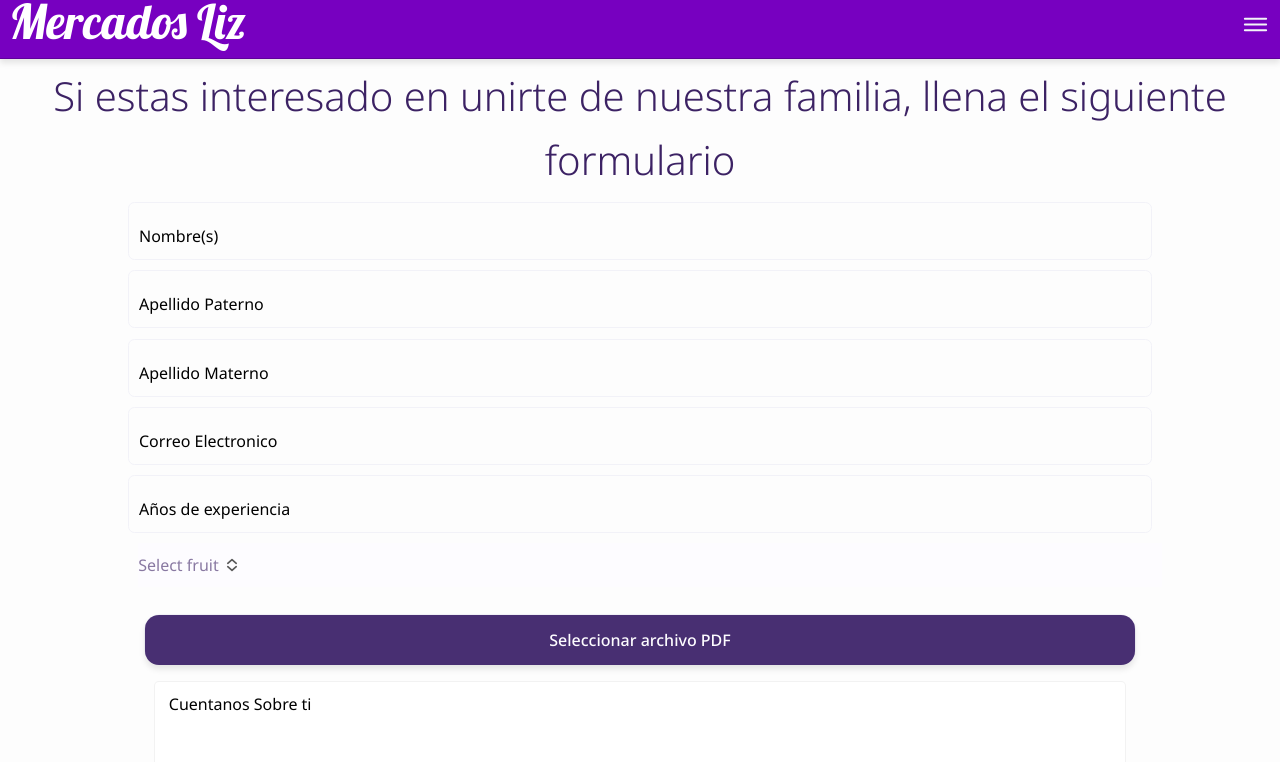
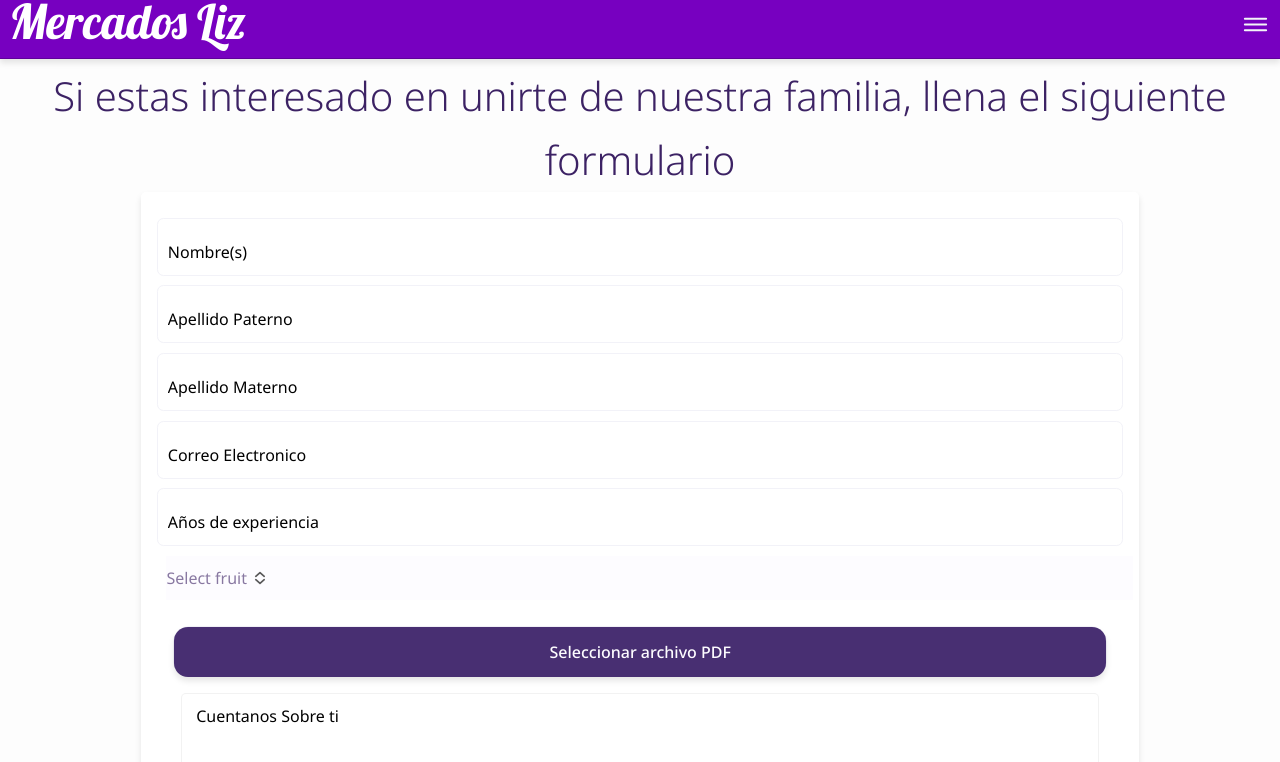
Before and after one commit to AresNative/mercados-liz-landing-page, a React (Vite) app: page /Reclutamiento in a window 1280 px wide. Shown: the top 762 px of the page. Built offline with nearby package versions, Linux system fonts and the light colour scheme.

Commit message:
cambios a formulario

```diff
--- a/src/pages/Reclutamiento.tsx
+++ b/src/pages/Reclutamiento.tsx
@@ -11,7 +11,6 @@ const Reclutamiento = () => {
 
     return (
         <Page titulo="Reclutamiento" >
-
             <form className="margen-pagina">
                     <p className="sub-titulos">Si estas interesado en unirte de nuestra familia,
                         llena el siguiente formulario </p>
@@ -21,7 +20,12 @@ const Reclutamiento = () => {
                         alignContent: "center",
                         justifyContent: "center",
                         width: "80%",
-                    margin: "auto"
+                    margin: "auto",
+                    background: 'white',
+                    padding: '1rem',
+                    borderRadius: '5px',
+                    boxShadow: '0 4px 6px #0000001a' ,
+
                     }}>
                         <Input label="Nombre(s) " type="text" />
                         <Input label="Apellido Paterno" type="text" />
@@ -33,10 +37,11 @@ const Reclutamiento = () => {
                         <textarea className="textarea"> Cuentanos Sobre ti </textarea>
                         <CheckBox label="Acepto los terminos y condiciones al envio de mis datos." />
                         <Button type="submit" color="default" label="Enviar datos" />{/*Enviar informacion*/}
-
                 </div>
                 </form>
+
         </Page>
+
     )
 }
 export default Reclutamiento;
--- a/src/pages/margen-pagina.css
+++ b/src/pages/margen-pagina.css
@@ -1,4 +1,5 @@
 .margen-pagina{
-margin-top: 1rem;
+margin: 1rem;
+
 
 }
```
Lines whose indentation alone changed are shown as unchanged.
